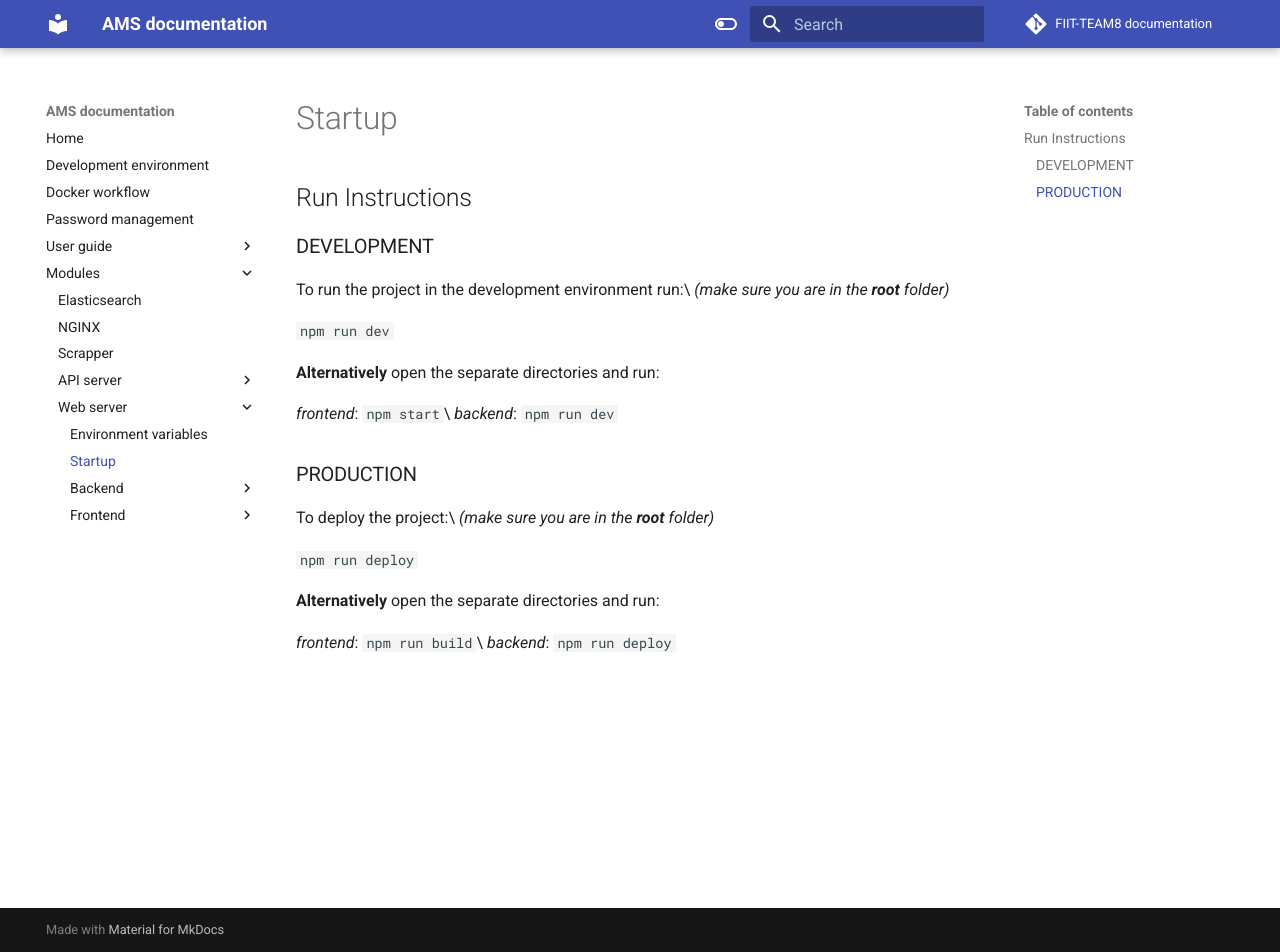
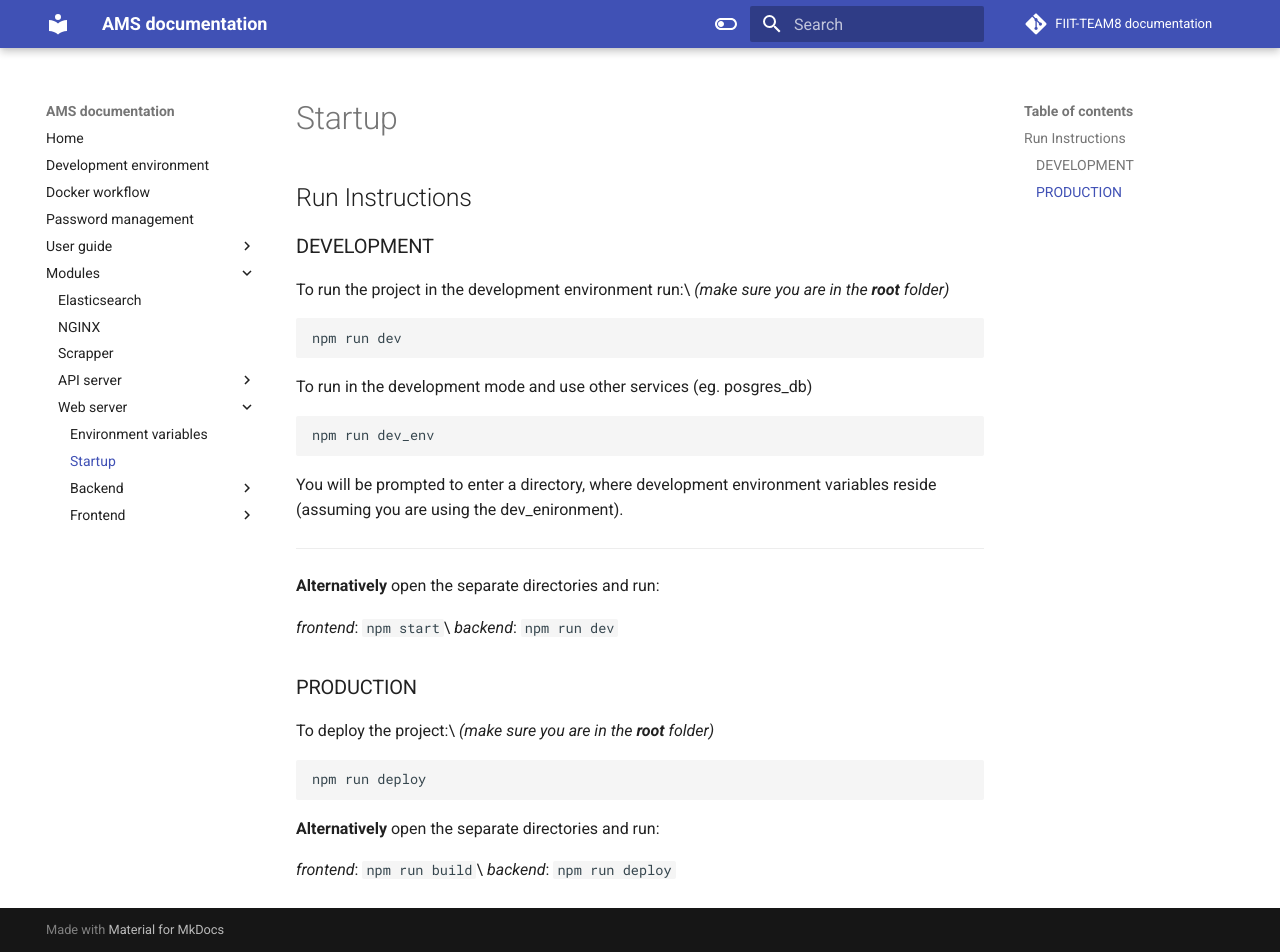
Before and after one commit to FIIT-TEAM8/team_documentation, an MkDocs documentation site: the page built from docs/modules/Web server/startup.md, in a window 1280 px wide and 952 px high. Built offline with MkDocs 1.6.1 and Material for MkDocs 9.7.7, drawn with Linux system fonts in a browser that asks for light colours; comment, search, counter and statistics services are not loaded.

Commit message:
Update startup.md

````diff
--- a/docs/modules/Web server/startup.md
+++ b/docs/modules/Web server/startup.md
@@ -4,7 +4,19 @@
 To run the project in the development environment run:\
 _(make sure you are in the **root** folder)_
 
-`npm run dev`
+```
+npm run dev
+```
+
+To run in the development mode and use other services (eg. posgres_db)
+
+```
+npm run dev_env
+```
+
+You will be prompted to enter a directory, where development environment variables reside (assuming you are using the dev_enironment).
+
+----
 
 **Alternatively** open the separate directories and run:
 
@@ -15,7 +27,9 @@ _(make sure you are in the **root** folder)_
 To deploy the project:\
 _(make sure you are in the **root** folder)_
 
-`npm run deploy`
+```
+npm run deploy
+```
 
 **Alternatively** open the separate directories and run:
 
````
